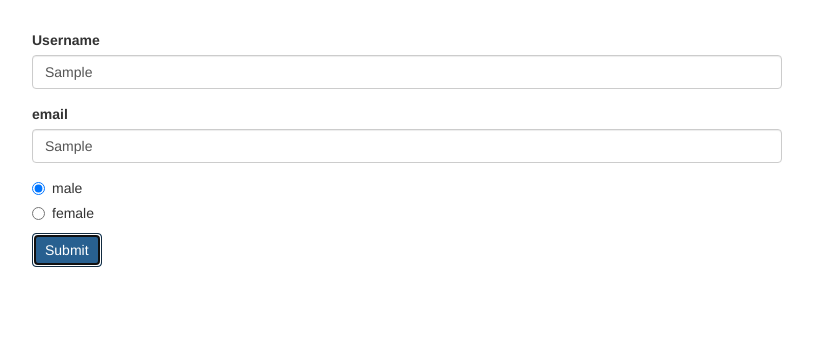
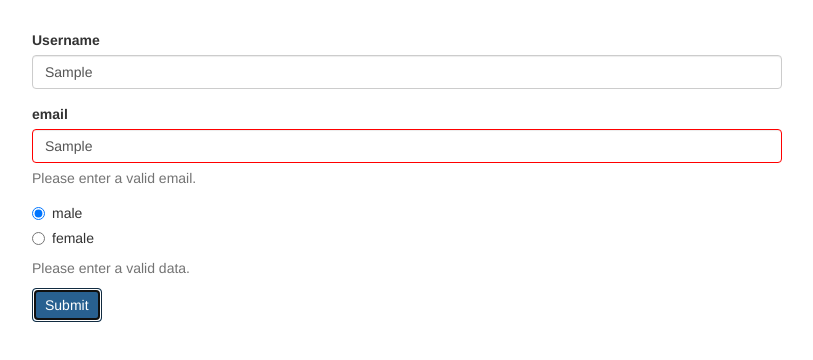
Before and after one commit to saittosun/angular-maxi-forms-reactive, an Angular app: page / in a window 1280 px wide. Both pictures are taken after typing "Sample", "Sample" into the empty fields and a click on the button "Submit". Shown: the top 360 px of the page, without its empty margins (233-1046 px from the left). Built offline with nearby package versions, Linux system fonts and the light colour scheme.

Commit message:
getting access to controls

```diff
--- a/src/app/app.component.css
+++ b/src/app/app.component.css
@@ -1,3 +1,7 @@
 .container {
   margin-top: 30px;
 }
+
+input.ng-invalid.ng-touched {
+  border: 1px solid red;
+}
--- a/src/app/app.component.html
+++ b/src/app/app.component.html
@@ -9,6 +9,9 @@
             formControlName="username"
             id="username"
             class="form-control">
+            <span
+              *ngIf="!signupForm.get('username').valid && signupForm.get('username').touched"
+              class="help-block">Please enter a valid username.</span>
         </div>
         <div class="form-group">
           <label for="email">email</label>
@@ -17,6 +20,9 @@
             formControlName="email"
             id="email"
             class="form-control">
+            <span
+            *ngIf="!signupForm.get('email').valid && signupForm.get('email').touched"
+            class="help-block">Please enter a valid email.</span>
         </div>
         <div class="radio" *ngFor="let gender of genders">
           <label>
@@ -24,8 +30,11 @@
               type="radio"
               formControlName="gender"
               [value]="gender">{{ gender }}
-          </label>
-        </div>
+            </label>
+          </div>
+          <span
+          *ngIf="!signupForm.valid && signupForm.touched"
+          class="help-block">Please enter a valid data.</span>
         <button class="btn btn-primary" type="submit">Submit</button>
       </form>
     </div>
```
